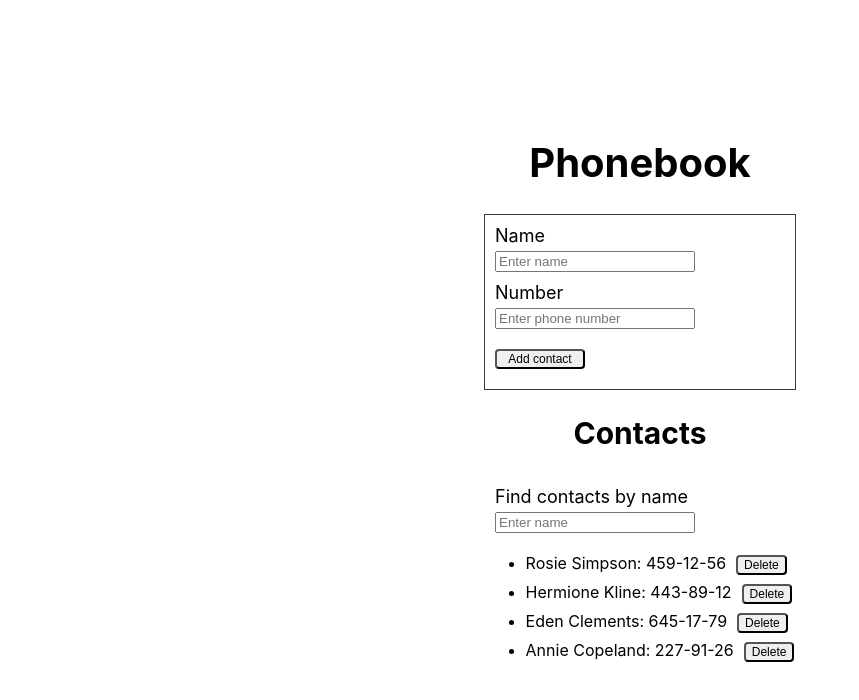
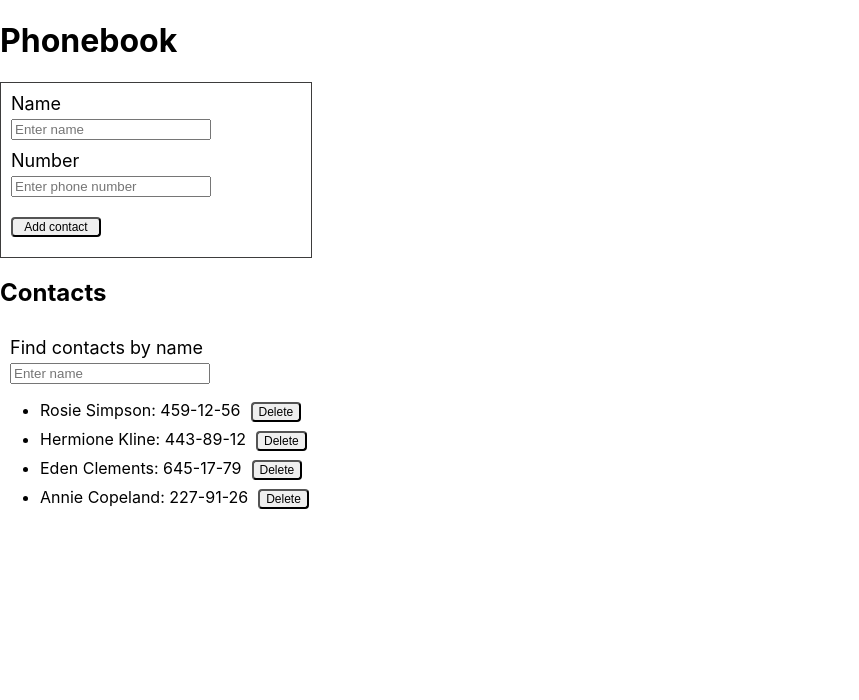
Before and after one commit to joa-kl/goit-react-hw-02-phonebook, a React (Create React App) app: page / in a window 1280 px wide. Shown: the top 700 px of the page, without its empty margins (0-859 px from the left). Built offline with nearby package versions, Linux system fonts and the light colour scheme.

Commit message:
Update App.jsx

```diff
--- a/src/components/App.jsx
+++ b/src/components/App.jsx
@@ -57,15 +57,15 @@ export class App extends Component {
 
     return (
       <div
-        style={{
-          height: '100vh',
-          display: 'flex',
-          flexDirection: 'column',
-          justifyContent: 'center',
-          alignItems: 'center',
-          fontSize: 20,
-          color: '#010101',
-        }}
+        // style={{
+        //   height: '100vh',
+        //   display: 'flex',
+        //   flexDirection: 'column',
+        //   justifyContent: 'center',
+        //   alignItems: 'center',
+        //   fontSize: 20,
+        //   color: '#010101',
+        // }}
       >
         <h1>Phonebook</h1>
         <ContactForm handleSubmit={this.handleSubmit} />
```
